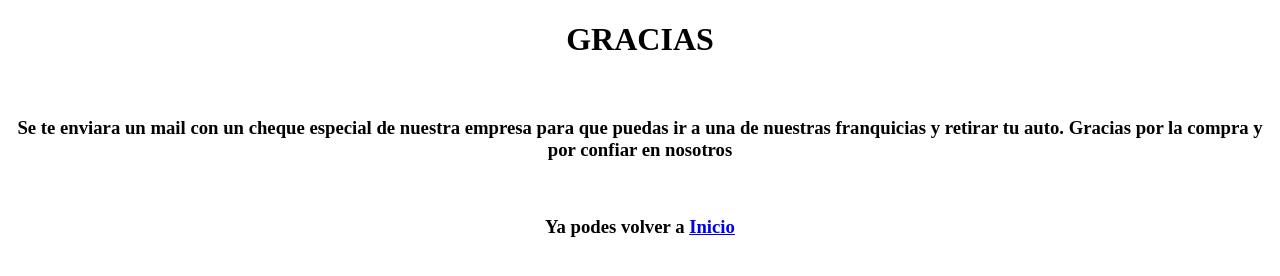
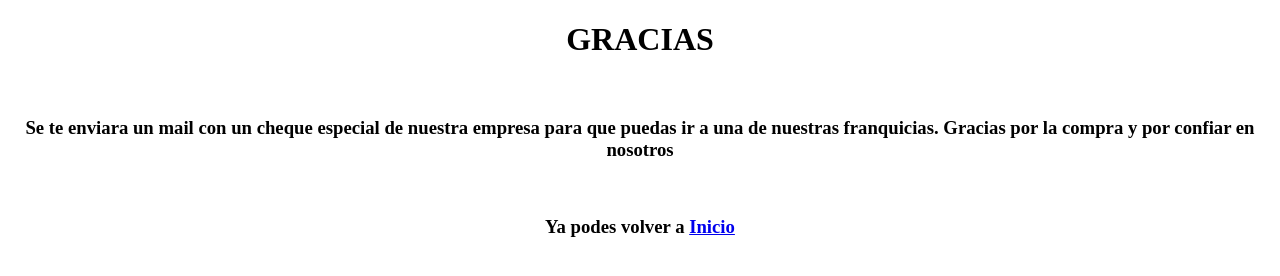
Before and after one commit to Urissx/bianchichi, a plain HTML site: page comprita.html in a window 1280 px wide. Drawn offline with Linux system fonts and the light colour scheme.

Commit message:
subida uri

```diff
--- a/comprita.html
+++ b/comprita.html
@@ -9,7 +9,7 @@
     <center>
         <h1>GRACIAS</h1>
         <br>
-        <h3>Se te enviara un mail con un cheque especial de nuestra empresa para que puedas ir a una de nuestras franquicias y retirar tu auto.
+        <h3>Se te enviara un mail con un cheque especial de nuestra empresa para que puedas ir a una de nuestras franquicias.
             Gracias por la compra y por confiar en nosotros
         </h3>
         <br>
```
